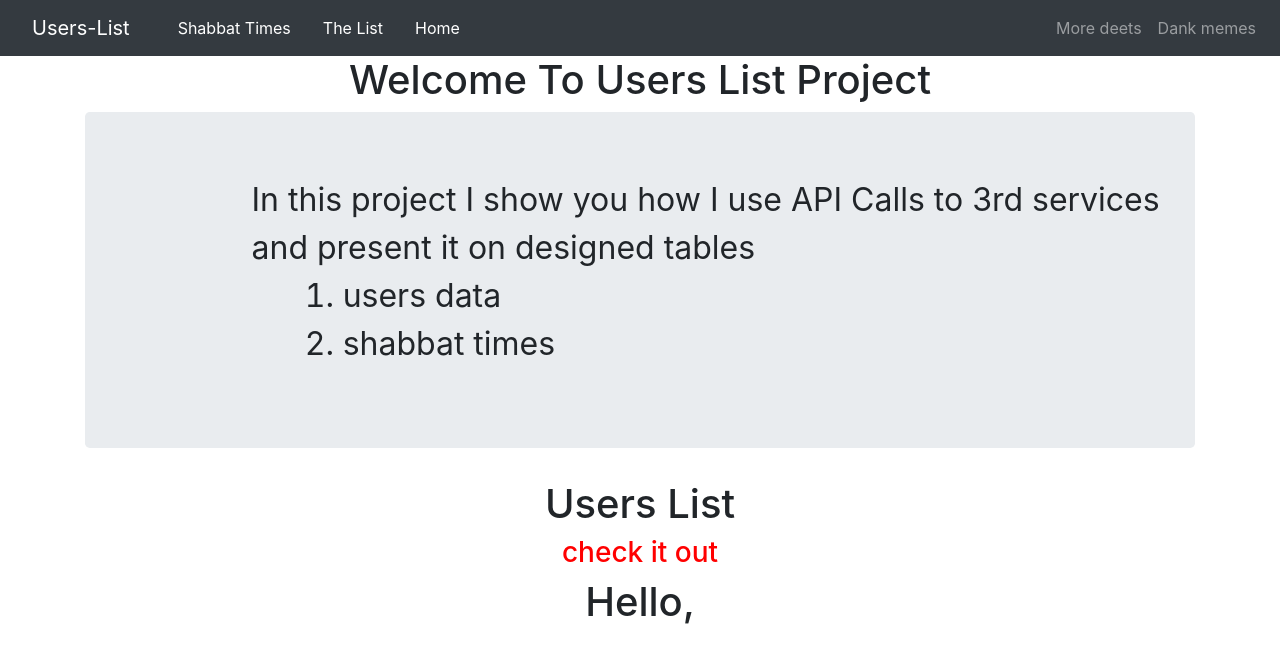
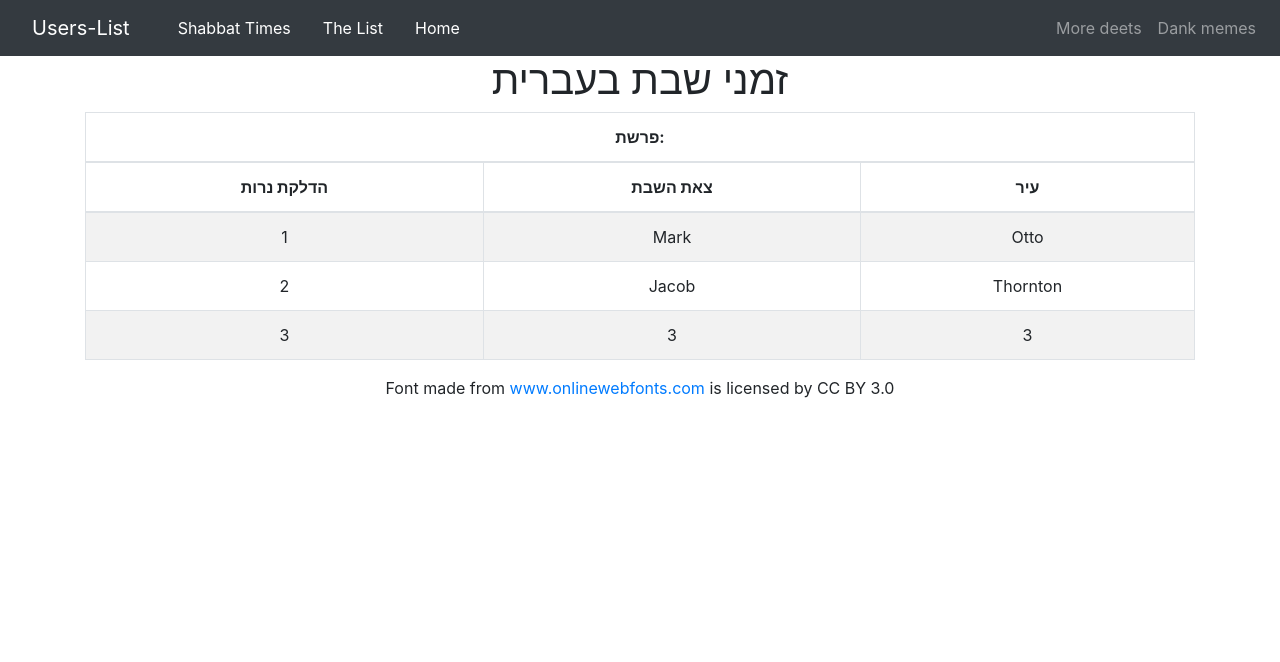
Before and after one commit to drorkrief/usersList, a React (Create React App) app: page /Zmanim in a window 1280 px wide. Shown: the top 662 px of the page. Built offline with nearby package versions, Linux system fonts and the light colour scheme; no server answers.

Commit message:
add style 2

```diff
--- a/src/App.css
+++ b/src/App.css
@@ -3,5 +3,46 @@
 }
 .links {
   color: white !important;
-  padding: .5rem 1rem;
+  padding: 0.5rem 1rem;
 }
+div.homePage {
+  background-image: url(https://cdn.pixabay.com/photo/2015/07/17/22/43/student-849825_960_720.jpg);
+  /* background-position: center 56px;
+  background-repeat: no-repeat;
+  background-size: cover; */
+
+  background-position: center;
+  background-repeat: no-repeat;
+  background-size: cover;
+  opacity: 0.8;
+}
+/* .flex-item {
+
+} */
+@import url(//db.onlinewebfonts.com/c/85d22f83f9b17a5b45ada4b0d7c5df98?family=Stardos+Stencil);
+@import url("https://fonts.googleapis.com/css2?family=Zen+Dots&display=swap");
+h1.header1 {
+  padding: 5px;
+  display: inline-block;
+  color: blue;
+  margin: 30px 0 30px 0;
+  border-radius: 4px;
+  background: rgba(225, 225, 225, 0.4);
+  font-family: "Stardos Stencil";
+}
+div.textSize {
+  font-family: "Zen Dots", cursive;
+}
+@media screen and (min-width: 601px) {
+  div.textSize {
+    font-size: 4vw;
+  }
+}
+
+@media screen and (max-width: 600px) {
+  div.textSize {
+    font-size: 30px;
+  }
+}
+
+/* textSize <div>Font made from <a href="http://www.onlinewebfonts.com">www.onlinewebfonts.com</a> is licensed by CC BY 3.0</div> */
--- a/src/App.js
+++ b/src/App.js
@@ -1,13 +1,13 @@
 import "./App.css";
 import Table1 from "./table1";
-import Headers from "./headers";
+// import Headers from "./headers";
 import Home from "./Home";
 import About from "./about";
 import "bootstrap/dist/css/bootstrap.min.css";
-import { Alert, Nav, Navbar } from "react-bootstrap";
+import { Nav, Navbar } from "react-bootstrap";
 import { BrowserRouter as Router, Switch, Route, Link } from "react-router-dom";
 
-import Chart from "./chart";
+// import Chart from "./chart";
 import Zmanim from "./zmanim";
 
 function App() {
@@ -22,7 +22,7 @@ function App() {
         <Navbar.Toggle aria-controls="responsive-navbar-nav" />
         <Navbar.Collapse id="responsive-navbar-nav">
           <Nav className="mr-auto">
-          <Link className="links" to="/about">Shabbat Times</Link>
+          <Link className="links" to="/Zmanim">Shabbat Times</Link>
           <Link className="links" to="/table">The List</Link>
           <Link className="links" to="/Home">Home</Link>
             {/* <Nav.Link><Link className="links" to="/about">The List</Link></Nav.Link>
@@ -49,6 +49,9 @@ function App() {
           <Route path="/about">
             <About />
           </Route>
+          <Route path="/Zmanim">
+            <Zmanim />
+          </Route>
           <Route path="/Home">
             <Home />
           </Route>
@@ -67,14 +70,15 @@ function App() {
 
 
       <div className="container">
-        <Headers />
+        {/* <Headers /> */}
 
         <div className="container">
-          <Chart />
+          {/* <Chart /> */}
         </div>
 
-        <Zmanim />
+        {/* <Zmanim /> */}
       </div>
+      <div>Font made from <a href="http://www.onlinewebfonts.com">www.onlinewebfonts.com</a> is licensed by CC BY 3.0</div>
     </div>
   );
 }
--- a/src/Home.js
+++ b/src/Home.js
@@ -1,23 +1,57 @@
-import { Jumbotron } from "react-bootstrap";
+import { Button, Jumbotron } from "react-bootstrap";
+import { Redirect, Route  } from "react-router-dom";
+import React, { useState } from "react";
 
-
-const Home = () => (
-<div>
-
-<h1>Welcome To Users List Project</h1>
-<div className="container" style={{textAlign:"left"}}>
-<Jumbotron style={{paddingLeft:"15%", fontSize:"2rem"}}>
-
-<p>In this project I show you how I use API Calls to 3rd services<br/>
+function Home() {
+  const [count, setCount] = useState(false);
+  return (
+    <div style={{ background: "black" }}>
+      <div className="homePage">
+        <h1 className="header1">Welcome To Users-List Project</h1>
+        <div className="container textSize" style={{ textAlign: "left" }}>
+          <Jumbotron style={{ paddingLeft: "15%" }}>
+            <p>
+              In this project I show you how I use API Calls to 3rd services
+              <br />
               and present it on designed tables
-<ol style={{paddingLeft:"10%"}}>
+            </p>
+            <ol style={{ paddingLeft: "10%" }}>
               <li>users data</li>
               <li>shabbat times</li>
             </ol>
-</p>
           </Jumbotron>
         </div>
       </div>
+      <h1 style={{ color: "white" }}>choose project to see:</h1>
+      <div
+        style={{
+          display: "flex",
+          justifyContent: "space-evenly",
+          paddingBottom: "35px",
+        }}
+      >
+        <div className="flex-item"></div>
+        <div className="flex-item"></div>
 
+        <Button
+          onClick={()=> setCount(true)} setCount
+          className="flex-item"
+          size="lg"
+          as="input"
+          value="Shabbat Times"
+        />
+        <Button className="flex-item" size="lg" as="input" value="The List" />
+        <Button className="flex-item" as="input" size="lg" value="Submit" />
+        <div className="flex-item"></div>
+        <div className="flex-item"></div>
+      </div>
+      {/* redirect with conditions */}
+      <Route exact path="/">
+  {count ? <Redirect to="/table" /> : ""}
+</Route>
+
+    </div>
   );
-export default Home
+}
+
+export default Home;
--- a/src/table1.js
+++ b/src/table1.js
@@ -67,13 +67,14 @@ class Table1 extends React.Component {
     };
     const sortNameAtoZ = (theArrOfUsers, nameOfRowToChange) => {
       let arrSorted = theArrOfUsers;
+      if (this.state.iconStatus[nameOfRowToChange] === false) {
       arrSorted.sort((a, b) =>
       a[nameOfRowToChange] > b[nameOfRowToChange]
       ? 1
       : b[nameOfRowToChange] > a[nameOfRowToChange]
       ? -1
       : 0
-      );
+      );}
       if (this.state.iconStatus[nameOfRowToChange] === "AtoZ") {
         arrSorted.reverse();
       }
@@ -138,7 +139,7 @@ class Table1 extends React.Component {
           </tbody>
         </Table>
                 :<div className="spinner-border" style={{width:"3rem", height: "3rem", marginTop:"10rem"}} role="status">
-          <span class="sr-only">Loading...</span>
+          <span className="sr-only">Loading...</span>
         </div>}
         <p>{}</p>
       </div>
--- a/src/zmanim.js
+++ b/src/zmanim.js
@@ -1,18 +1,66 @@
 import React from "react";
 import axios from "axios";
+import { Table } from "react-bootstrap";
 
 class Zmanim extends React.Component {
+  state={
+    times:false
+  }
   componentDidMount() {
-        axios.get("https://www.hebcal.com/shabbat?cfg=json&geonameid=281184&M=on&lg=h").then((res) => {
+    axios
+      .get("https://www.hebcal.com/shabbat?cfg=json&geonameid=281184&M=on&lg=h")
+      .then((res) => {
         const persons = res.data;
 
         this.setState({
-            persons: persons,
+          times: persons,
         });
       });
   }
   render() {
-      return <h1>Hello,</h1>;
+    if(this.state.times){
+      let results = this.state.times.items.filter((x)=>x.category === "candles" );
+      console.log(results[0].title);
+    }
+    return (
+      <div className="container">
+        <h1>זמני שבת בעברית</h1>
+        {}
+        <Table striped bordered hover>
+  <thead>
+    <tr>
+      <th colSpan="3">פרשת: </th>
+    </tr>
+    <tr>
+      <th>הדלקת נרות</th>
+      <th>צאת השבת</th>
+      <th>עיר</th>
+
+    </tr>
+  </thead>
+  <tbody>
+    <tr>
+      <td>1</td>
+      <td>Mark</td>
+      <td>Otto</td>
+
+    </tr>
+    <tr>
+      <td>2</td>
+      <td>Jacob</td>
+      <td>Thornton</td>
+
+    </tr>
+    <tr>
+      <td>3</td>
+      <td>3</td>
+      <td>3</td>
+
+    </tr>
+  </tbody>
+</Table>
+      </div>
+    );
   }
 }
 
```
Lines whose indentation alone changed are shown as unchanged.
